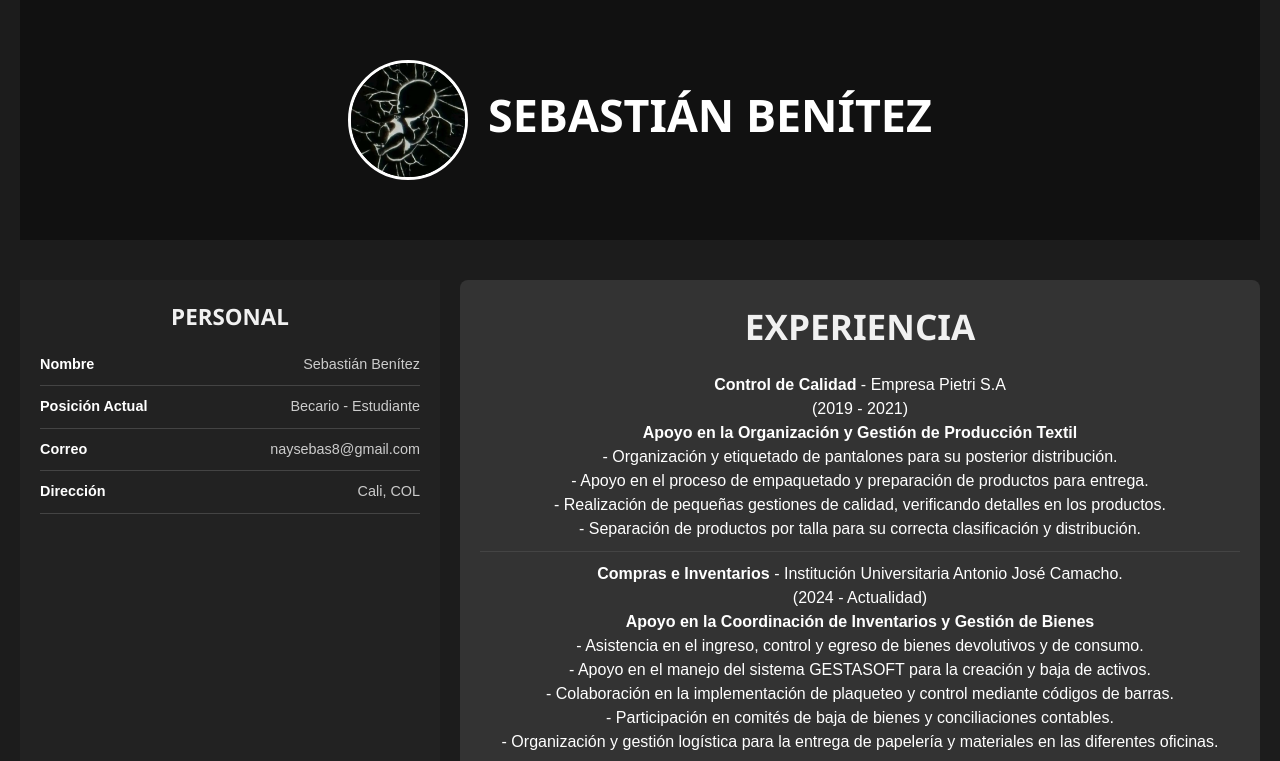
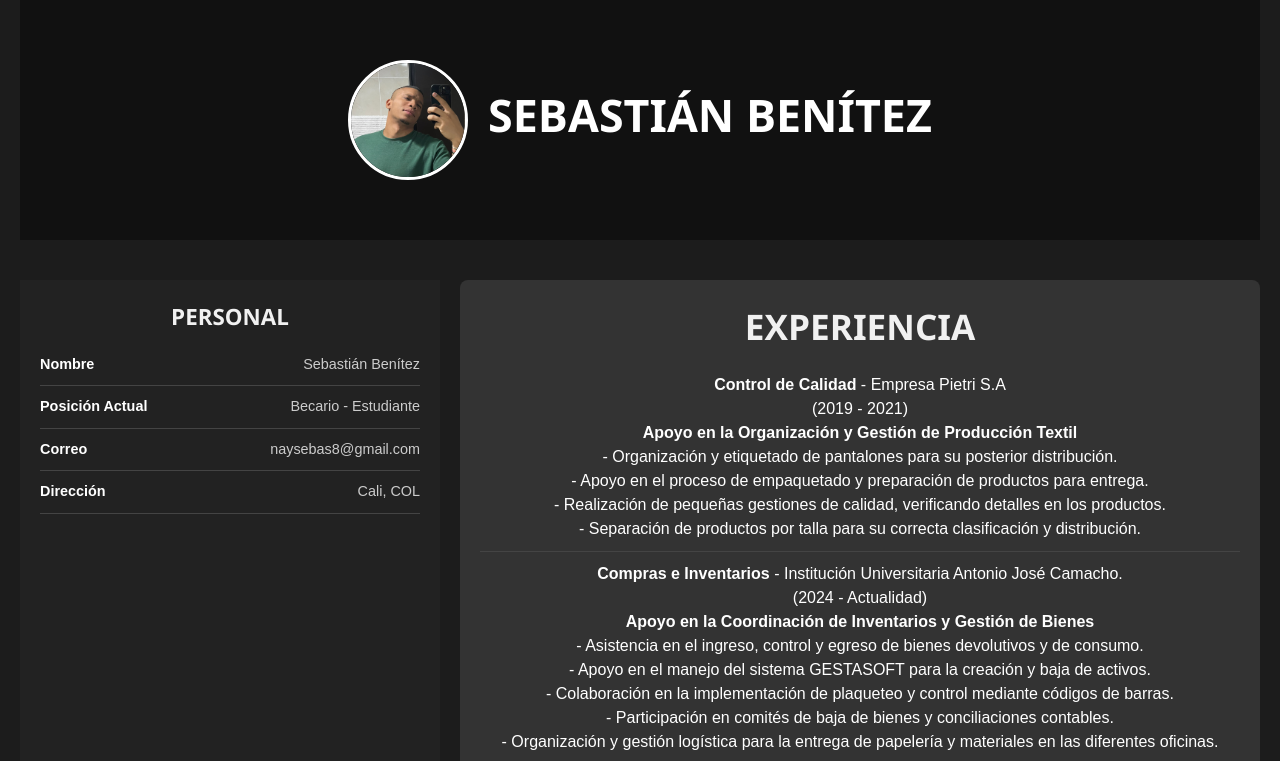
Before and after one commit to 0xXTentacion/cv, a plain HTML site: page index.html in a window 1280 px wide. Shown: the top 761 px of the page. Drawn offline with Linux system fonts and the light colour scheme.

Commit message:
FotoActualizada

```diff
--- a/index.html
+++ b/index.html
@@ -10,7 +10,7 @@
 
     <header class="header-principal">
         <div class="contenido-header">
-          <img src="assets/foto.jpg" alt="Foto de perfil" class="foto-perfil">
+          <img src="assets/me_profile.jpeg" alt="Foto de perfil" class="foto-perfil">
           <div class="informacion">
             <h1>Sebastián Benítez</h1>
             <p class="titulo">    </p>
```
Also changed, not shown: assets/foto.jpg (deleted), assets/me_profile.jpeg (added).
